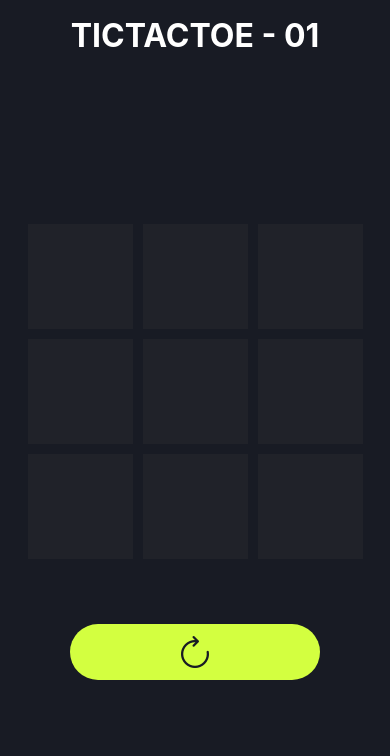
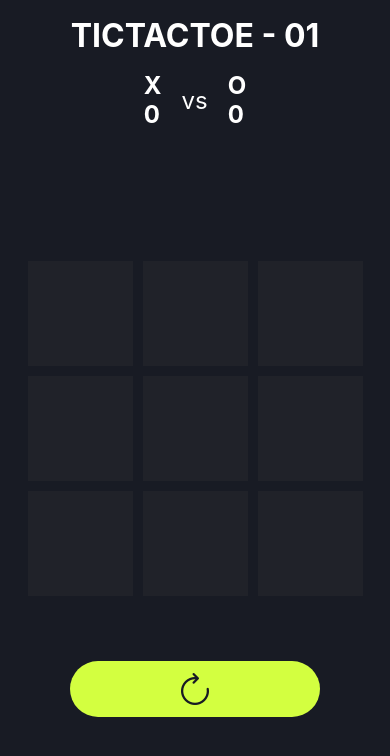
Before and after one commit to gcmatheusj/tictactoe-01, a React Native app: screen / in a window 390 px wide. Shown: the top 756 px of the page. Built offline with nearby package versions, Linux system fonts and the light colour scheme.

Commit message:
feat: score

```diff
--- /dev/null
+++ b/src/components/Score.tsx
@@ -0,0 +1,43 @@
+import React from 'react';
+import { View, Text, StyleSheet } from 'react-native';
+
+const styles = StyleSheet.create({
+  container: {
+    flexDirection: 'row',
+    alignItems: 'center',
+    marginTop: 16,
+  },
+  player: {
+    marginHorizontal: 20,
+  },
+  playerName: {
+    color: '#fff',
+    fontWeight: 'bold',
+    fontSize: 24,
+  },
+  vs: {
+    color: '#fff',
+    fontSize: 24,
+  },
+});
+
+interface Props {
+  xCount: number;
+  oCount: number;
+}
+
+const Score: React.FC<Props> = ({ xCount, oCount }) => (
+  <View style={styles.container}>
+    <View style={styles.player}>
+      <Text style={styles.playerName}>X</Text>
+      <Text style={styles.playerName}>{xCount}</Text>
+    </View>
+    <Text style={styles.vs}>vs</Text>
+    <View style={styles.player}>
+      <Text style={styles.playerName}>O</Text>
+      <Text style={styles.playerName}>{oCount}</Text>
+    </View>
+  </View>
+);
+
+export default Score;
--- a/src/index.tsx
+++ b/src/index.tsx
@@ -12,6 +12,7 @@ import { AntDesign } from '@expo/vector-icons';
 import LottieView from 'lottie-react-native';
 
 import Modal from './components/Modal';
+import Score from './components/Score';
 
 import api from './services/api';
 import { initialBoard, winningPositions } from './utils/tictactoe';
@@ -81,6 +82,8 @@ const App: React.FC = () => {
   const [board, setBoard] = useState(initialBoard);
   const [gameOver, setGameOver] = useState(false);
   const [winner, setWinner] = useState('');
+  const [xCount, setXCount] = useState(0);
+  const [oCount, setOCount] = useState(0);
 
   const handleWinner = (player: string, updatedBoard: string[]): boolean => {
     const hasWinner = winningPositions.find((_, index) => {
@@ -99,7 +102,7 @@ const App: React.FC = () => {
       '/',
       {
         board: boardString,
-        level: 'expert',
+        level: 'easy',
       },
       {
         headers: {
@@ -114,6 +117,7 @@ const App: React.FC = () => {
     if (hasWinner) {
       setGameOver(true);
       setWinner('O');
+      setOCount(oCount + 1);
       setBoard(responseBoard);
     }
 
@@ -147,11 +151,20 @@ const App: React.FC = () => {
     if (hasWinner) {
       setGameOver(true);
       setWinner('X');
+      setXCount(xCount + 1);
     } else if (!checkEmpty) {
       setGameOver(true);
     } else {
       handlePlayO(boardString);
     }
+  };
+
+  const handleReload = (): void => {
+    setBoard(initialBoard);
+    setXCount(0);
+    setOCount(0);
+    setWinner('');
+    setGameOver(false);
   };
 
   const handleClose = (): void => {
@@ -164,6 +177,7 @@ const App: React.FC = () => {
     <SafeAreaView style={styles.container}>
       <StatusBar barStyle="light-content" />
       <Text style={styles.title}>Tictactoe - 01</Text>
+      <Score xCount={xCount} oCount={oCount} />
       <View style={styles.board}>
         {board.map((boardPosition, index) => (
           <TouchableOpacity
@@ -174,10 +188,7 @@ const App: React.FC = () => {
             <Text style={styles.boardButtonText}>{boardPosition}</Text>
           </TouchableOpacity>
         ))}
-        <TouchableOpacity
-          style={styles.reload}
-          onPress={() => setBoard(initialBoard)}
-        >
+        <TouchableOpacity style={styles.reload} onPress={handleReload}>
           <AntDesign name="reload1" size={32} color="#181b24" />
         </TouchableOpacity>
       </View>
```
